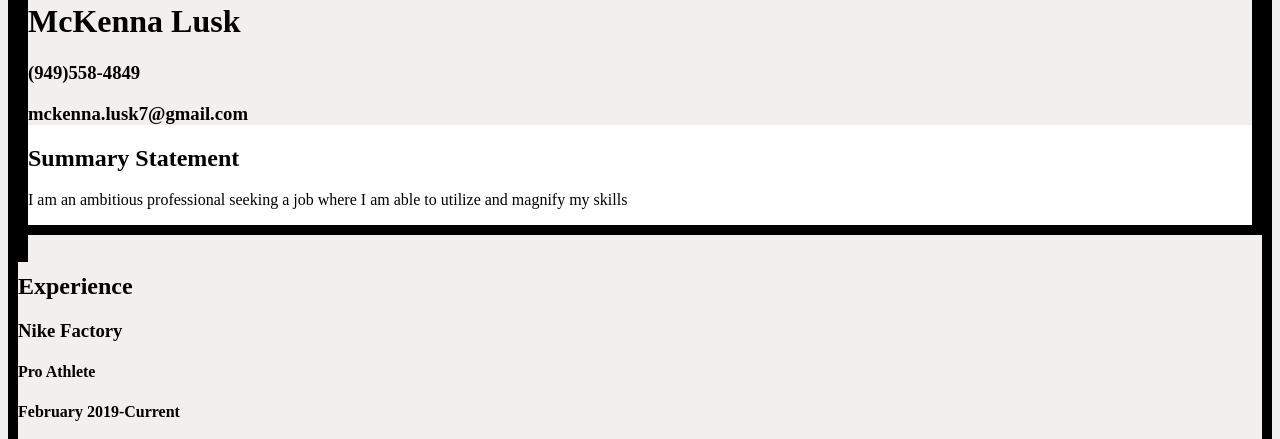
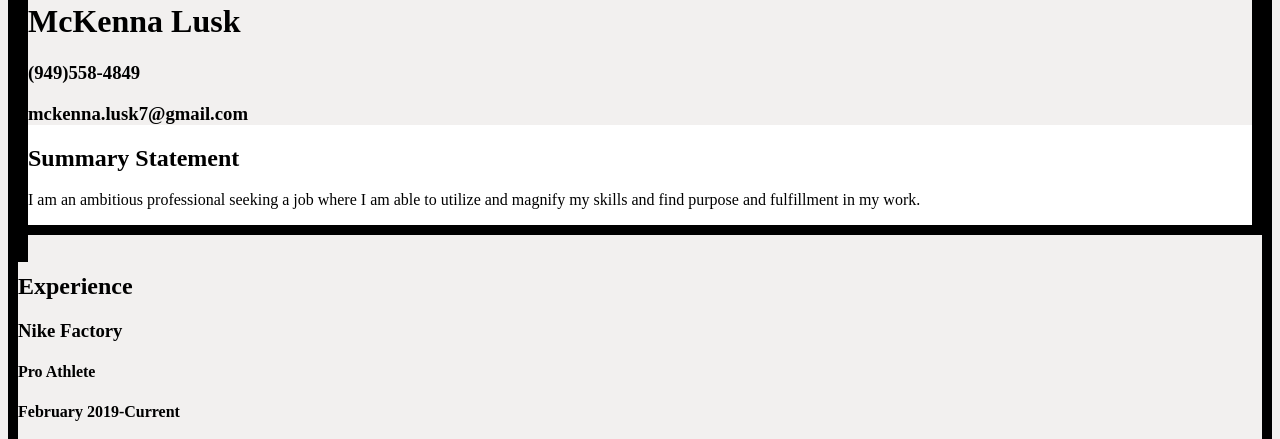
Before and after one commit to mckennalusk7/mckennalusk7.github.io, a plain HTML site: page index.html in a window 1280 px wide. Shown: the part 350-789 px from the top of the page. Drawn offline with Linux system fonts and the light colour scheme.

Commit message:
Update index.html

```diff
--- a/index.html
+++ b/index.html
@@ -15,7 +15,7 @@
 
    <div>
       <h2>Summary Statement</h2>
-      <p>I am an ambitious professional seeking a job where I am able to utilize and magnify my skills</p>
+      <p>I am an ambitious professional seeking a job where I am able to utilize and magnify my skills and find purpose and fulfillment in my work.</p>
     </div>
     </header>
 
```
